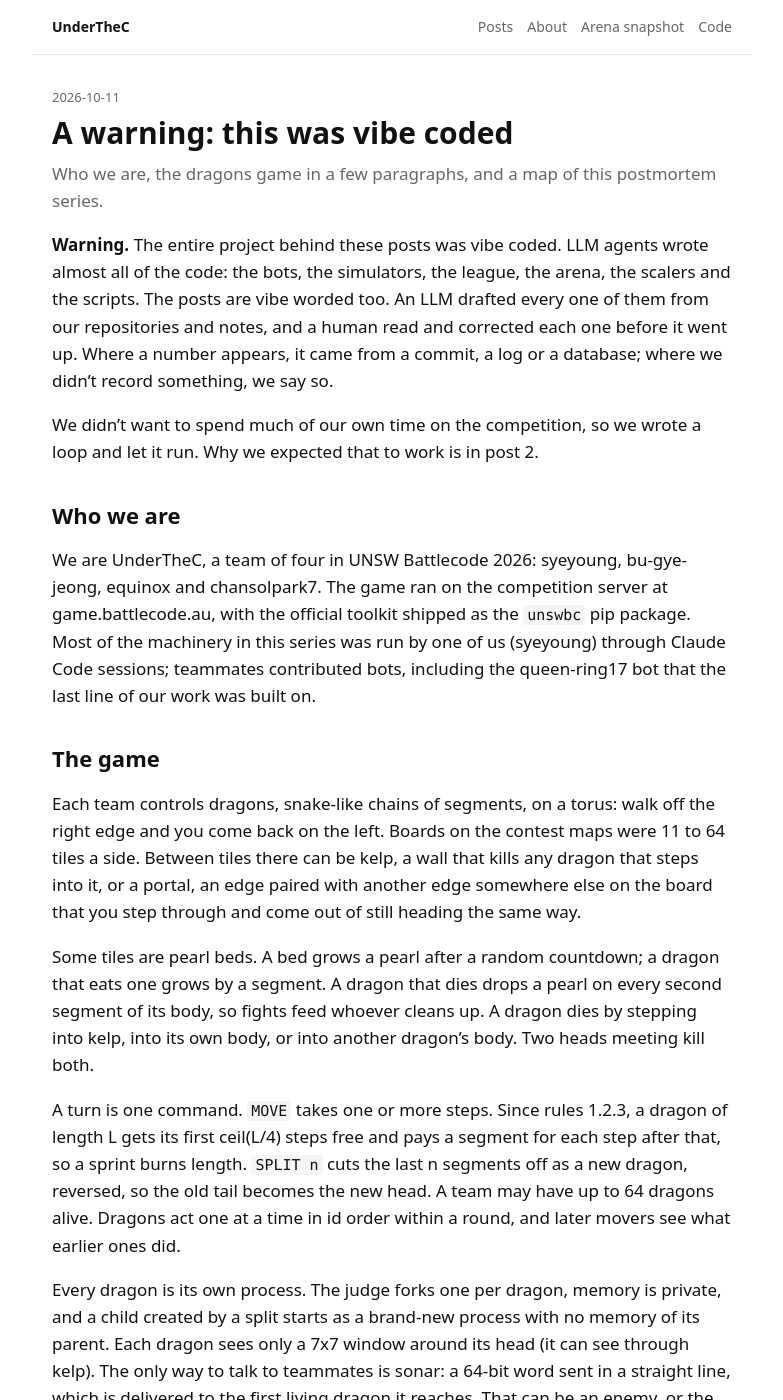
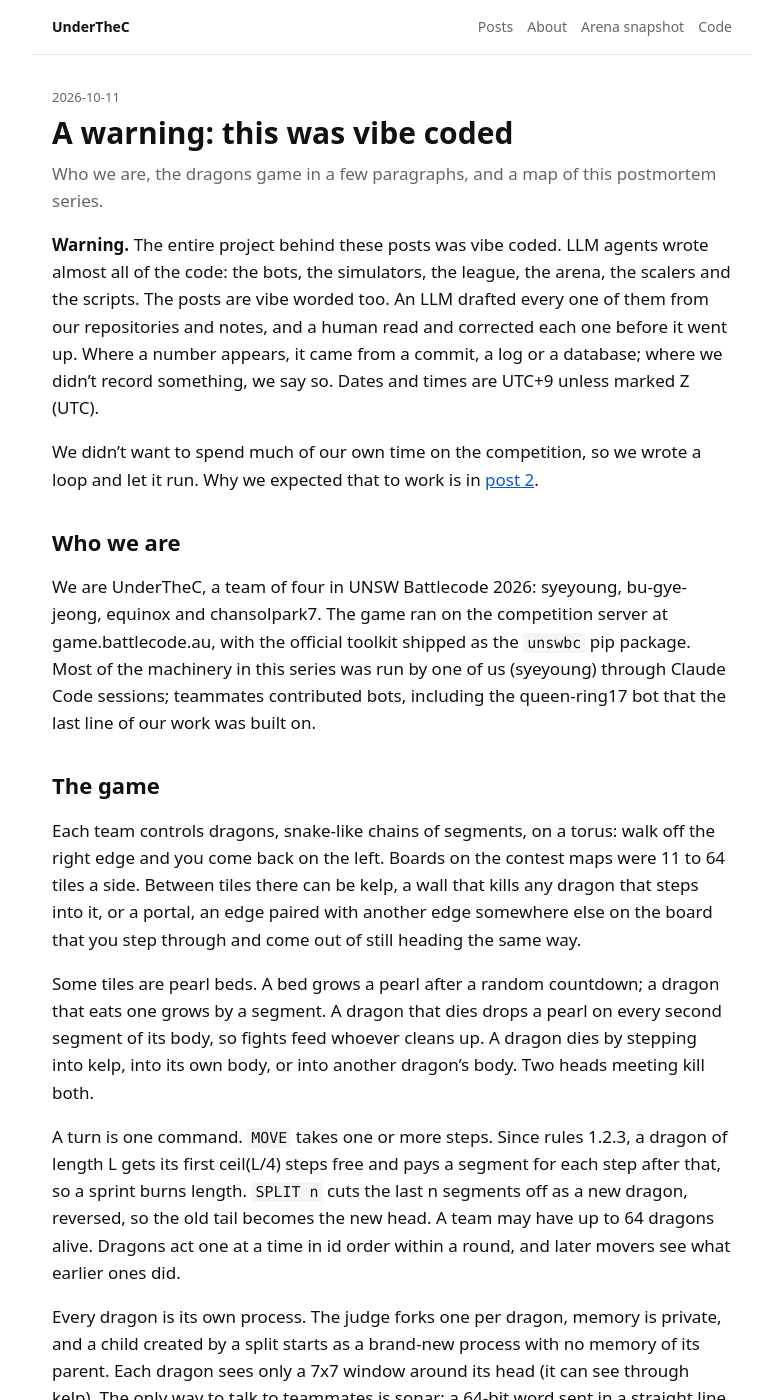
Before and after one commit to Battlecode-UnderTheC/battlecode-underthec.github.io, a Jekyll site: the page built from _posts/2026-10-11-0-vibe-coded.md, in a window 1280 px wide and 1400 px high. Shown: the whole window, without its empty margins (248-1031 px from the left). Built offline with Jekyll 4.4.1, drawn with Linux system fonts in a browser that asks for light colours; some of the changed text lies outside the part shown.

Commit message:
Posts: review fixes (gate uploads, UTC+9 dates, report count, token note)
Co-Authored-By: Claude Opus 5.5 <noreply@anthropic.com>

```diff
--- a/_posts/2026-10-11-0-vibe-coded.md
+++ b/_posts/2026-10-11-0-vibe-coded.md
@@ -5,9 +5,9 @@ description: "Who we are, the dragons game in a few paragraphs, and a map of thi
 date: 2026-10-11 09:00:00 +0900
 ---
 
-**Warning.** The entire project behind these posts was vibe coded. LLM agents wrote almost all of the code: the bots, the simulators, the league, the arena, the scalers and the scripts. The posts are vibe worded too. An LLM drafted every one of them from our repositories and notes, and a human read and corrected each one before it went up. Where a number appears, it came from a commit, a log or a database; where we didn't record something, we say so.
+**Warning.** The entire project behind these posts was vibe coded. LLM agents wrote almost all of the code: the bots, the simulators, the league, the arena, the scalers and the scripts. The posts are vibe worded too. An LLM drafted every one of them from our repositories and notes, and a human read and corrected each one before it went up. Where a number appears, it came from a commit, a log or a database; where we didn't record something, we say so. Dates and times are UTC+9 unless marked Z (UTC).
 
-We didn't want to spend much of our own time on the competition, so we wrote a loop and let it run. Why we expected that to work is in post 2.
+We didn't want to spend much of our own time on the competition, so we wrote a loop and let it run. Why we expected that to work is in [post 2]({% post_url 2026-10-11-2-mass-codegen %}).
 
 ## Who we are
 
```
Also changed, not shown: other parts of _posts/2026-10-11-0-vibe-coded.md (+1 -1 lines), _posts/2026-10-11-2-mass-codegen.md (+1 -1 lines), _posts/2026-10-11-3-arena.md (+3 -3 lines), _posts/2026-10-11-5-llm-loop.md (+1 -1 lines), _posts/2026-10-11-6-bots.md (+1 -1 lines), _posts/2026-10-11-7-results.md (+1 -1 lines).
